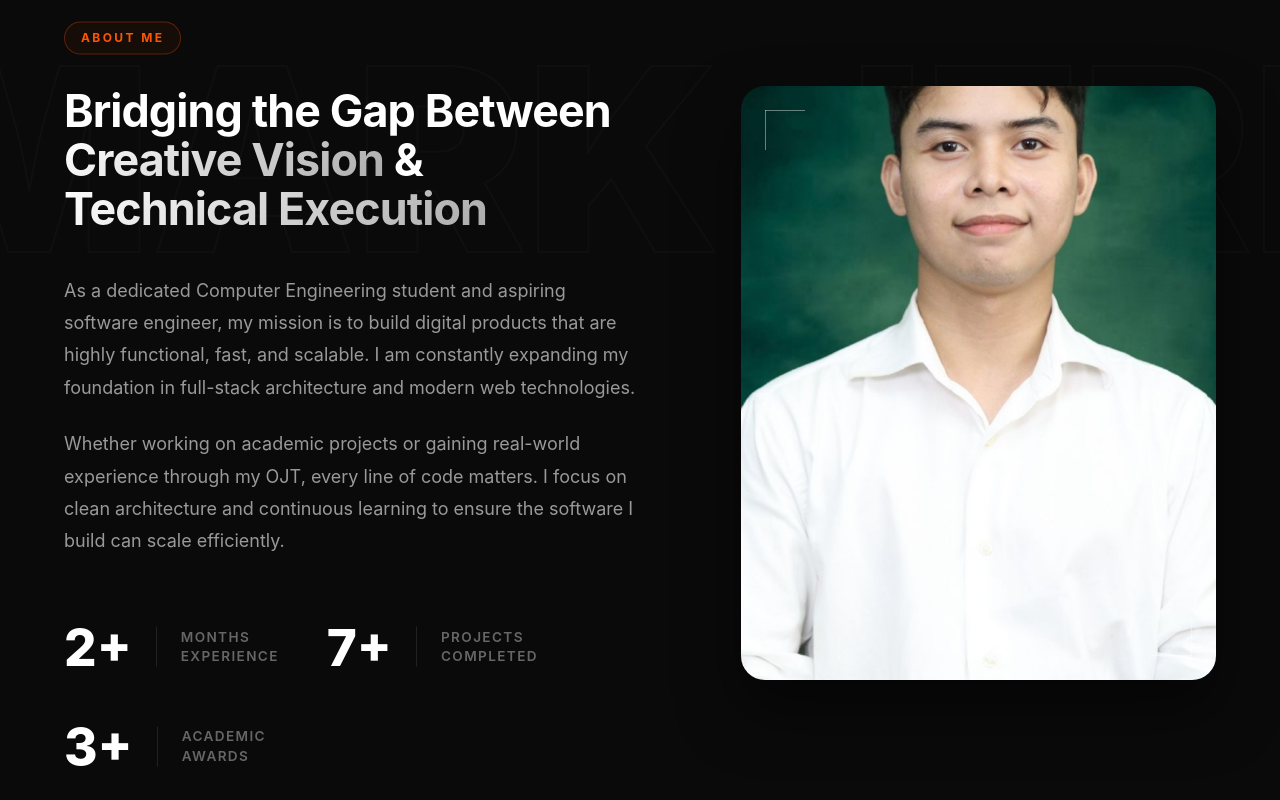
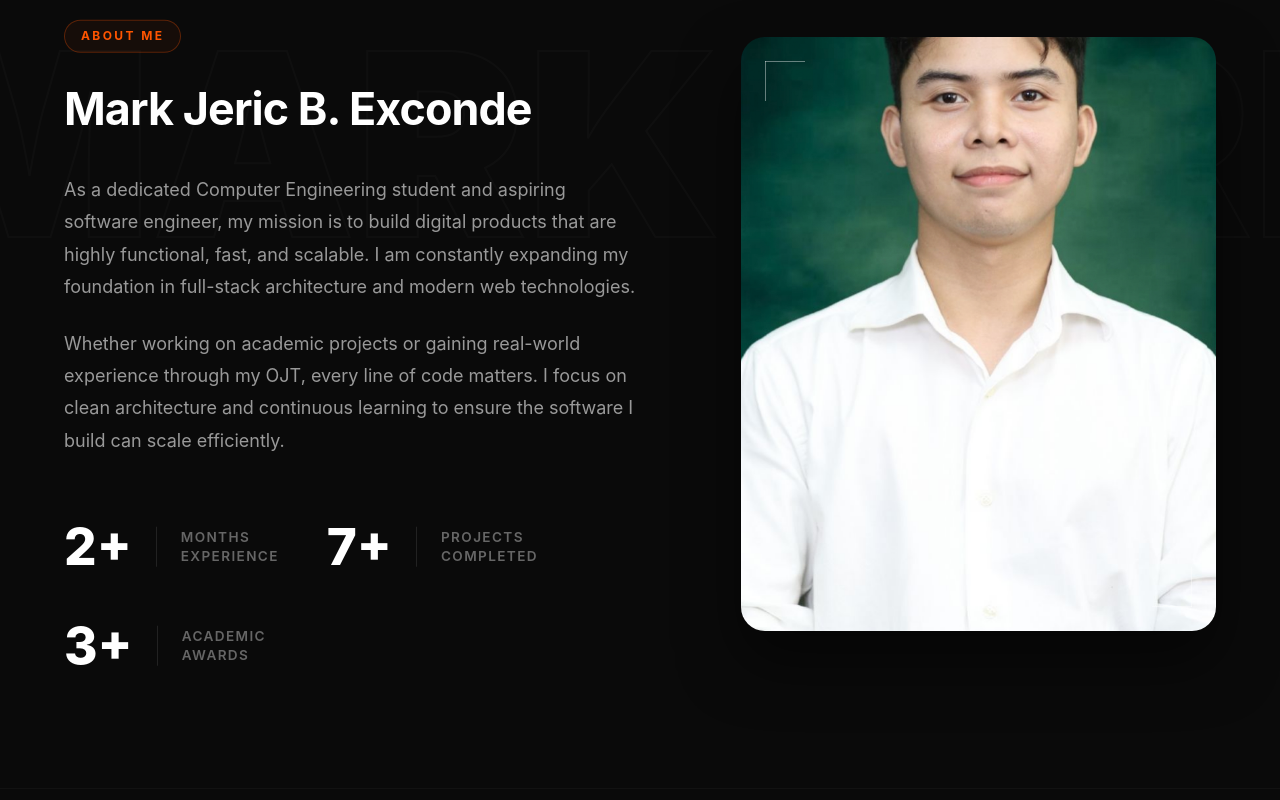
Before and after one commit to kramikkk/portfolio, a React (Vite) app: page / in a window 1280 px wide. Shown: the part 3320-4120 px from the top of the page. Built offline with nearby package versions, Linux system fonts and the light colour scheme.

Commit message:
content: finalize about and footer personal details

```diff
--- a/src/components/AboutSection.tsx
+++ b/src/components/AboutSection.tsx
@@ -49,9 +49,7 @@ const AboutSection = () => {
               animate={isInView ? { opacity: 1, y: 0 } : { opacity: 0, y: 30 }}
               transition={{ duration: 0.8, delay: 0.2 }}
             >
-              Bridging the Gap Between <br/>
-              <span className="highlight-text-gradient">Creative Vision</span> & <br/>
-              <span className="highlight-text-gradient">Technical Execution</span>
+              Mark Jeric B. Exconde <br />
             </motion.h2>
 
             <motion.div
@@ -79,7 +77,7 @@ const AboutSection = () => {
               >
                 <div className="stat-number-premium">2+</div>
                 <div className="stat-divider"></div>
-                 <div className="stat-label-premium">Months<br/>Experience</div>
+                <div className="stat-label-premium">Months<br />Experience</div>
               </motion.div>
 
               {/* Stat 2 */}
@@ -91,7 +89,7 @@ const AboutSection = () => {
               >
                 <div className="stat-number-premium">7+</div>
                 <div className="stat-divider"></div>
-                 <div className="stat-label-premium">Projects<br/>Completed</div>
+                <div className="stat-label-premium">Projects<br />Completed</div>
               </motion.div>
 
               {/* Stat 3 */}
@@ -103,7 +101,7 @@ const AboutSection = () => {
               >
                 <div className="stat-number-premium">3+</div>
                 <div className="stat-divider"></div>
-                 <div className="stat-label-premium">Academic<br/>Awards</div>
+                <div className="stat-label-premium">Academic<br />Awards</div>
               </motion.div>
             </div>
 
--- a/src/components/Footer.tsx
+++ b/src/components/Footer.tsx
@@ -15,7 +15,7 @@ const Footer = () => {
         >
           <div className="footer-brand">
             <div className="footer-logo">
-              Mark Jeric<span className="dot">.</span>
+              Kramik<span className="dot">.</span>
             </div>
             <p className="footer-description">
               Creating intuitive digital experiences, striking brand identities, and cinematic product animations.
```
Lines whose indentation alone changed are shown as unchanged.
